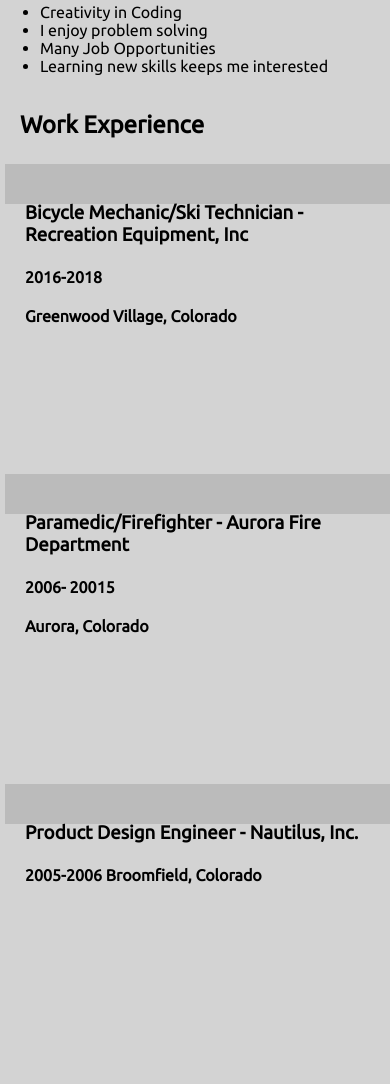
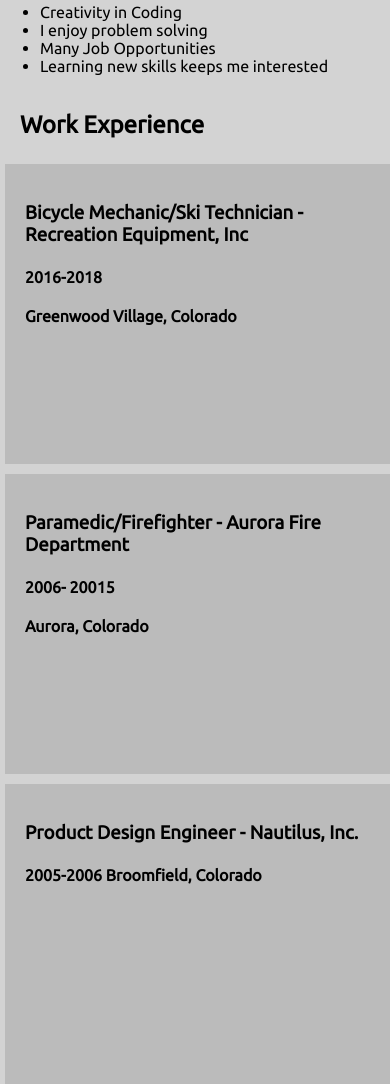
Before and after one commit to karenkepner/start-project-resume, a plain HTML site: page index.html in a window 390 px wide. Shown: the part 1609-2693 px from the top of the page. Drawn offline with Linux system fonts and the light colour scheme.

Commit message:
fix mobile card flip height with css

```diff
--- a/css/styles.css
+++ b/css/styles.css
@@ -166,4 +166,8 @@
     width: 100%;
     height: 100%;
   }
+
+  .card-inner {
+    min-height: 300px;
+  }
 }
```
